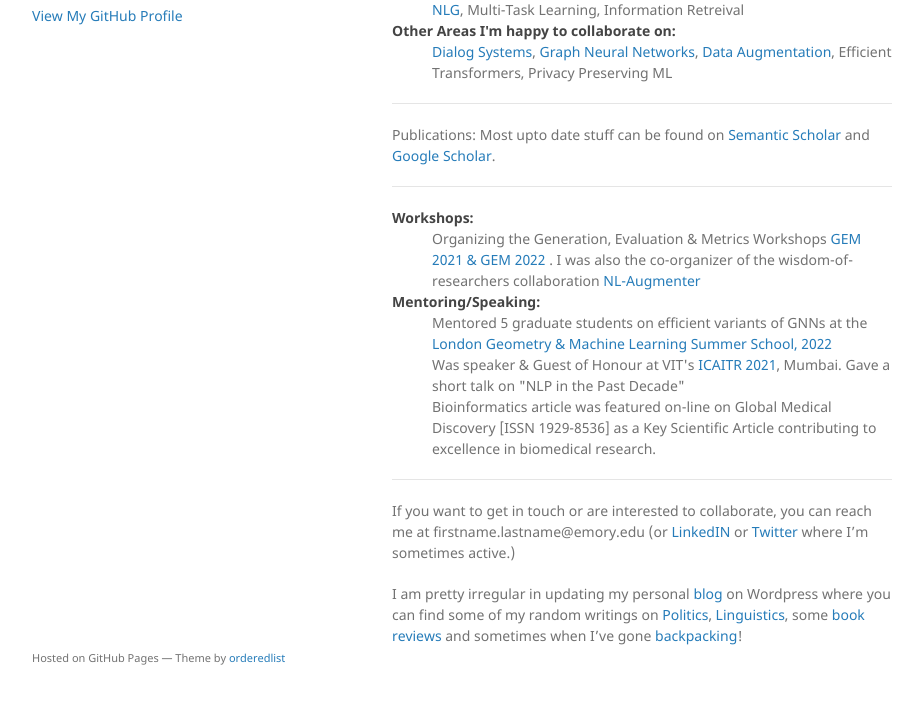
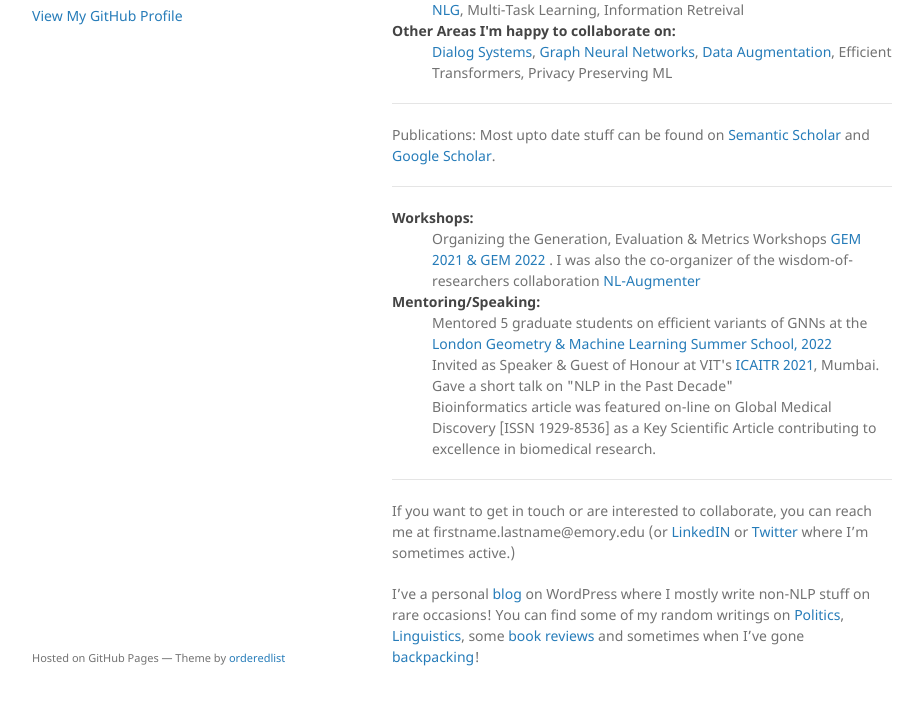
Before and after one commit to alephmembeth/alephmembeth.github.io, a Jekyll site: the page built from index.md, in a window 1280 px wide and 1068 px high. Shown: the part 331-1036 px from the top of the window, without its empty margins (178-1101 px from the left). Built offline with Jekyll 4.4.1, drawn with Linux system fonts in a browser that asks for light colours; the repository's description, which GitHub fills in, is left out.

Commit message:
Update index.md

```diff
--- a/index.md
+++ b/index.md
@@ -27,7 +27,7 @@
       <dd>Organizing the Generation, Evaluation & Metrics Workshops <a href="https://gem-benchmark.com/workshop">GEM 2021 & GEM 2022 </a>. I was also the co-organizer of the wisdom-of-researchers collaboration <a href="https://arxiv.org/pdf/2112.02721.pdf">NL-Augmenter</a> </dd>
    <dt>Mentoring/Speaking:</dt>
       <dd> Mentored 5 graduate students on efficient variants of GNNs at the <a href="https://www.logml.ai/people/mentor22/kaustubh">London Geometry & Machine Learning Summer School, 2022</a> </dd>
-      <dd> Was speaker & Guest of Honour at VIT's <a href="https://vit.edu.in/images/newsletters/it/INFT_Newsletter_July%202021.pdf">ICAITR 2021</a>, Mumbai. Gave a short talk on "NLP in the Past Decade" </dd>
+      <dd> Invited as Speaker & Guest of Honour at VIT's <a href="https://vit.edu.in/images/newsletters/it/INFT_Newsletter_July%202021.pdf">ICAITR 2021</a>, Mumbai. Gave a short talk on "NLP in the Past Decade" </dd>
    <dd> Bioinformatics article was featured on-line on Global Medical Discovery [ISSN 1929-8536] as a Key Scientific Article contributing to excellence in biomedical research. </dd>
 </dl>
 
@@ -36,4 +36,4 @@
 
 If you want to get in touch or are interested to collaborate, you can reach me at firstname.lastname@emory.edu (or <a href="https://www.linkedin.com/in/kaustubh-dhol%C3%A9-3929b32a/">LinkedIN</a> or <a href="https://twitter.com/kaustubhdhole">Twitter</a> where I'm sometimes active.)
 
-I am pretty irregular in updating my personal <a href="https://kaustubhdhole.wordpress.com/">blog</a> on Wordpress where you can find some of my random writings on <a href="https://kaustubhdhole.wordpress.com/category/political/">Politics</a>, <a href="https://kaustubhdhole.wordpress.com/category/nlp/">Linguistics</a>, some <a href="https://kaustubhdhole.wordpress.com/2020/02/29/a-few-random-books-that-i-found-interesting-and-a-few-which-i-didnt/"> book reviews</a> and sometimes when I've gone <a href="https://kaustubhdhole.wordpress.com/category/travel/">backpacking</a>!
+I've a personal <a href="https://kaustubhdhole.wordpress.com/">blog</a> on WordPress where I mostly write non-NLP stuff on rare occasions! You can find some of my random writings on <a href="https://kaustubhdhole.wordpress.com/category/political/">Politics</a>, <a href="https://kaustubhdhole.wordpress.com/category/nlp/">Linguistics</a>, some <a href="https://kaustubhdhole.wordpress.com/2020/02/29/a-few-random-books-that-i-found-interesting-and-a-few-which-i-didnt/"> book reviews</a> and sometimes when I've gone <a href="https://kaustubhdhole.wordpress.com/category/travel/">backpacking</a>!
```
